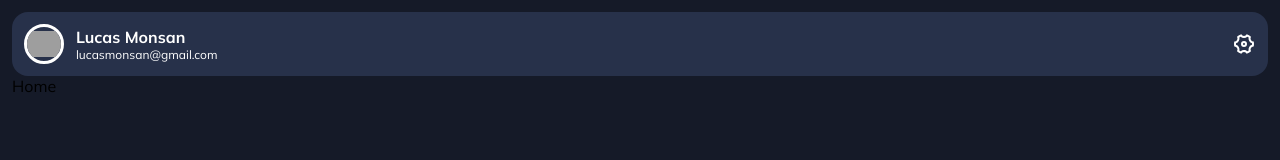
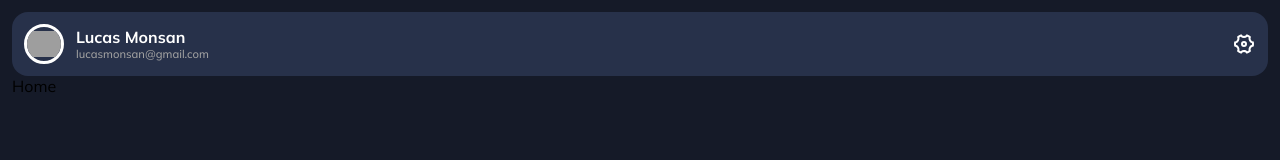
Before and after one commit to lucasmonsan/Yoda, a React (Vite) app: page / in a window 1280 px wide. Shown: the top 160 px of the page. Built offline with nearby package versions, Linux system fonts and the light colour scheme; grey boxes are pictures that could not be loaded.

Commit message:
Alteração no peso dos textos

```diff
--- a/src/components/Header.jsx
+++ b/src/components/Header.jsx
@@ -12,7 +12,7 @@ export const Header = () => {
 
       <GenericBox flexDir="column" width="100%">
         <Title size="1rem" color="white">Lucas Monsan</Title>
-        <Text size="0.75rem" color="white">lucasmonsan@gmail.com</Text>
+        <Title size="0.7rem" color="#a0a0a0" weight="500">lucasmonsan@gmail.com</Title>
       </GenericBox>
 
       <IconBox>
```
